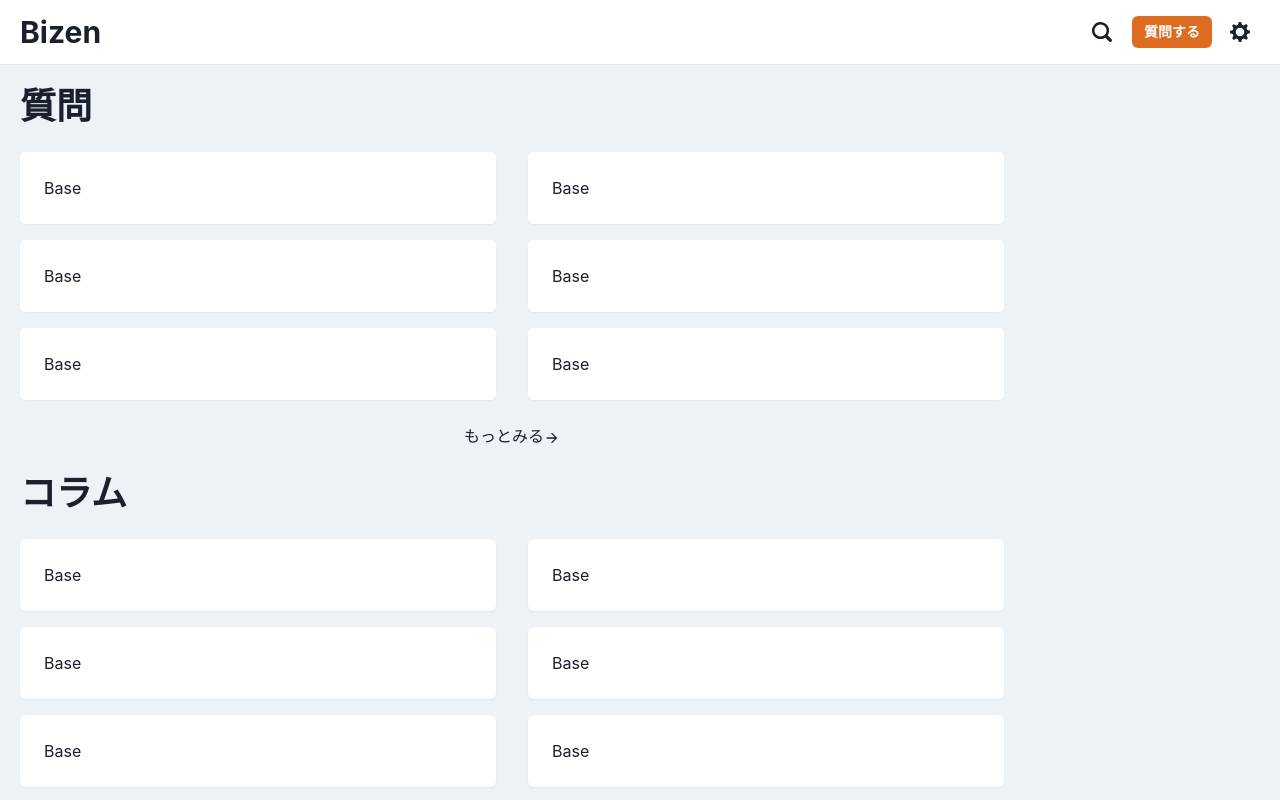
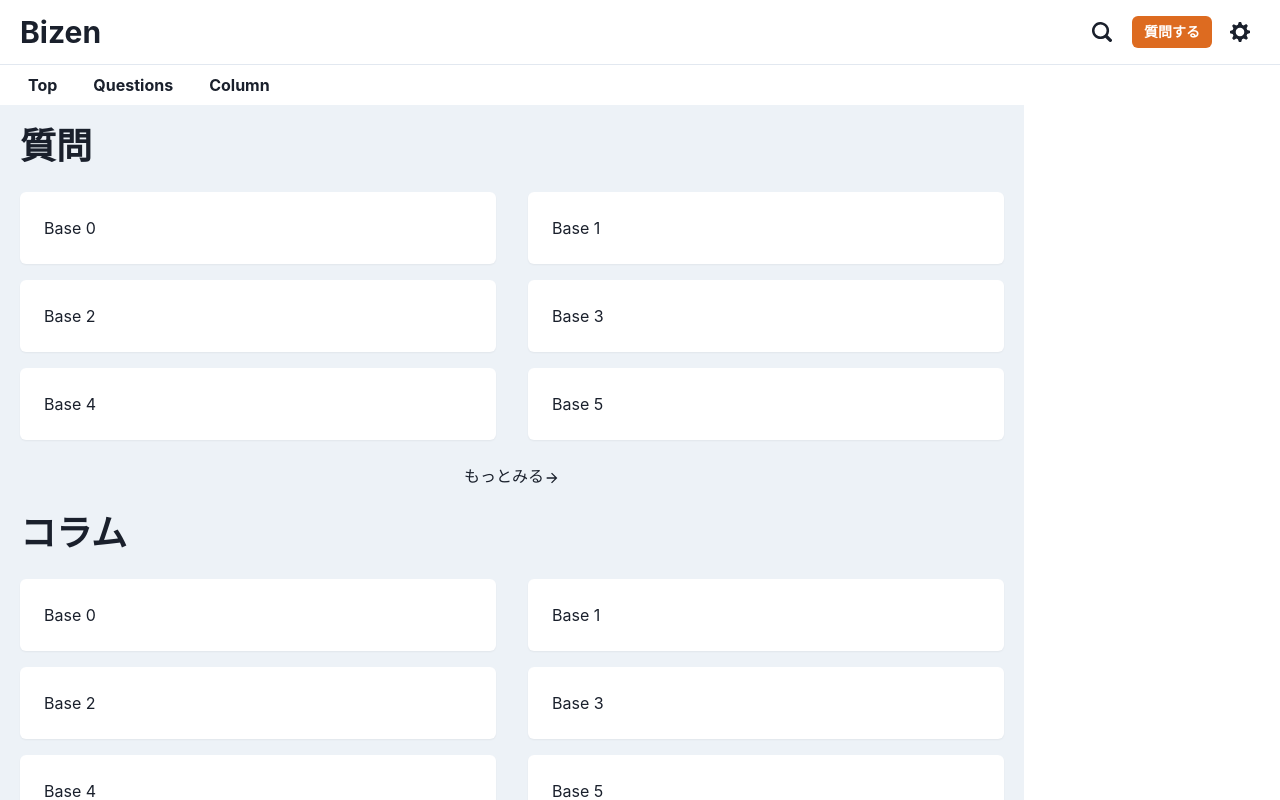
Before and after one commit to namaba/bizen, a Next.js app: page / in a window 1280 px wide. Shown: the top 800 px of the page. Built offline with nearby package versions, Linux system fonts and the light colour scheme.

Commit message:
feat: layout関連追加

```diff
--- /dev/null
+++ b/src/components/layout/AppPageLayout.tsx
@@ -0,0 +1,19 @@
+import React, { PropsWithChildren } from 'react'
+import Header from './Header'
+import SubNav from './SubNav'
+import Footer from './footer'
+
+export type AppPageLayoutProps = PropsWithChildren<{}>
+
+const AppPageLayout = ({ children }: AppPageLayoutProps) => {
+  return (
+    <>
+      <Header />
+      <SubNav />
+      {children}
+      <Footer />
+    </>
+  )
+}
+
+export default AppPageLayout
--- /dev/null
+++ b/src/components/layout/SubNav.tsx
@@ -0,0 +1,19 @@
+import { HStack, Link } from '@chakra-ui/react'
+
+const SubNav = () => (
+  <HStack
+    position="sticky"
+    top="0"
+    bg="white"
+    px={{ base: 3, md: 5 }}
+    spacing={5}
+  >
+    {['Top', 'Questions', 'Column'].map((title) => (
+      <Link href="/" p={2} fontWeight="bold" key={title}>
+        {title}
+      </Link>
+    ))}
+  </HStack>
+)
+
+export default SubNav
--- a/src/components/footer/index.tsx
+++ b/src/components/layout/footer/index.tsx
@@ -5,7 +5,7 @@ import { LinkGrid } from './LinkGrid'
 import { SocialMediaLinks } from './SocialMediaLinks'
 import { SubscribeForm } from './SubscribeForm'
 
-export const Footer = () => (
+const Footer = () => (
   <Box
     as="footer"
     role="contentinfo"
@@ -39,3 +39,5 @@ export const Footer = () => (
     </Stack>
   </Box>
 )
+
+export default Footer
--- a/src/pages/index.tsx
+++ b/src/pages/index.tsx
@@ -1,31 +1,25 @@
-import React from 'react'
+import { ArrowForwardIcon } from '@chakra-ui/icons'
 import {
   Box,
   Center,
-  chakra,
   Heading,
-  Icon,
+  HStack,
+  Link,
   SimpleGrid,
   Stack,
-  VStack,
 } from '@chakra-ui/react'
-import { Header } from 'src/components/Header'
-import { Footer } from 'src/components/footer'
-import { ArrowForwardIcon } from '@chakra-ui/icons'
 import NextLink from 'next/link'
+import React from 'react'
+import AppPageLayout from 'src/components/layout/AppPageLayout'
 
 export default function Home() {
   return (
-    <>
-      <Header />
-      <Box bg="gray.100">
-        <Stack p={5} spacing={6} maxW="container.lg">
-          <QandA />
-          <Column />
-        </Stack>
-      </Box>
-      <Footer />
-    </>
+    <AppPageLayout>
+      <Stack p={5} spacing={6} maxW="container.lg" bg="gray.100">
+        <QandA />
+        <Column />
+      </Stack>
+    </AppPageLayout>
   )
 }
 
@@ -42,24 +36,13 @@ const CardList = ({ title }: { title: string }) => (
       spacingY={4}
       w="full"
     >
-      <Box boxShadow="sm" p="6" rounded="md" bg="white">
-        Base
-      </Box>
-      <Box boxShadow="sm" p="6" rounded="md" bg="white">
-        Base
-      </Box>
-      <Box boxShadow="sm" p="6" rounded="md" bg="white">
-        Base
-      </Box>
-      <Box boxShadow="sm" p="6" rounded="md" bg="white">
-        Base
-      </Box>
-      <Box boxShadow="sm" p="6" rounded="md" bg="white">
-        Base
-      </Box>
-      <Box boxShadow="sm" p="6" rounded="md" bg="white">
-        Base
-      </Box>
+      {[...Array(6)].map((_, i) => {
+        return (
+          <Box boxShadow="sm" p="6" rounded="md" bg="white" key={i}>
+            Base {i}
+          </Box>
+        )
+      })}
     </SimpleGrid>
     <Center>
       <NextLink href="/">
```
Also changed, not shown: src/components/layout/Header.tsx (renamed from src/components/Header.tsx, +4 -5 lines), src/pages/question/index.tsx (added, +37 -0 lines), tsconfig.json (+6 -1 lines), src/components/layout/footer/Copyright.tsx (renamed from src/components/footer/Copyright.tsx), src/components/layout/footer/FooterHeading.tsx (renamed from src/components/footer/FooterHeading.tsx), src/components/layout/footer/LinkGrid.tsx (renamed from src/components/footer/LinkGrid.tsx), src/components/layout/footer/SocialMediaLinks.tsx (renamed from src/components/footer/SocialMediaLinks.tsx), src/components/layout/footer/SubscribeForm.tsx (renamed from src/components/footer/SubscribeForm.tsx).
